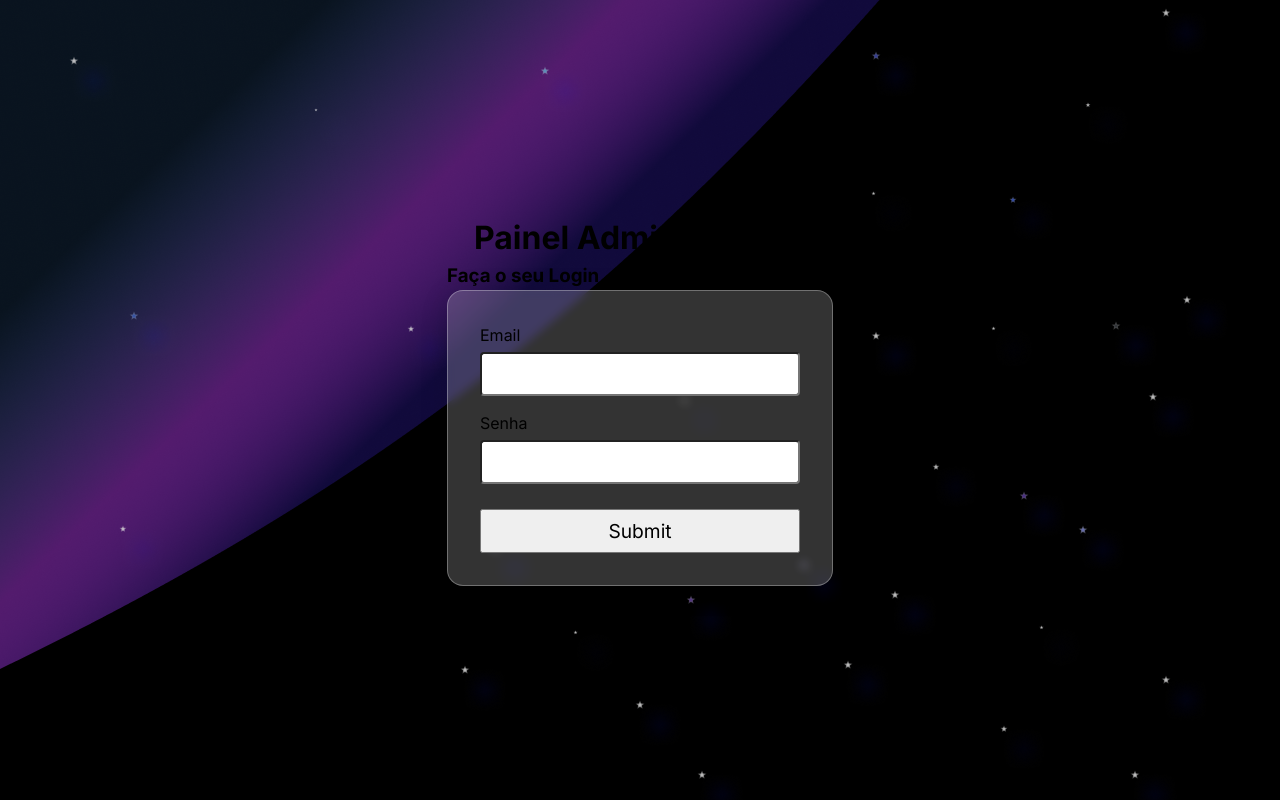
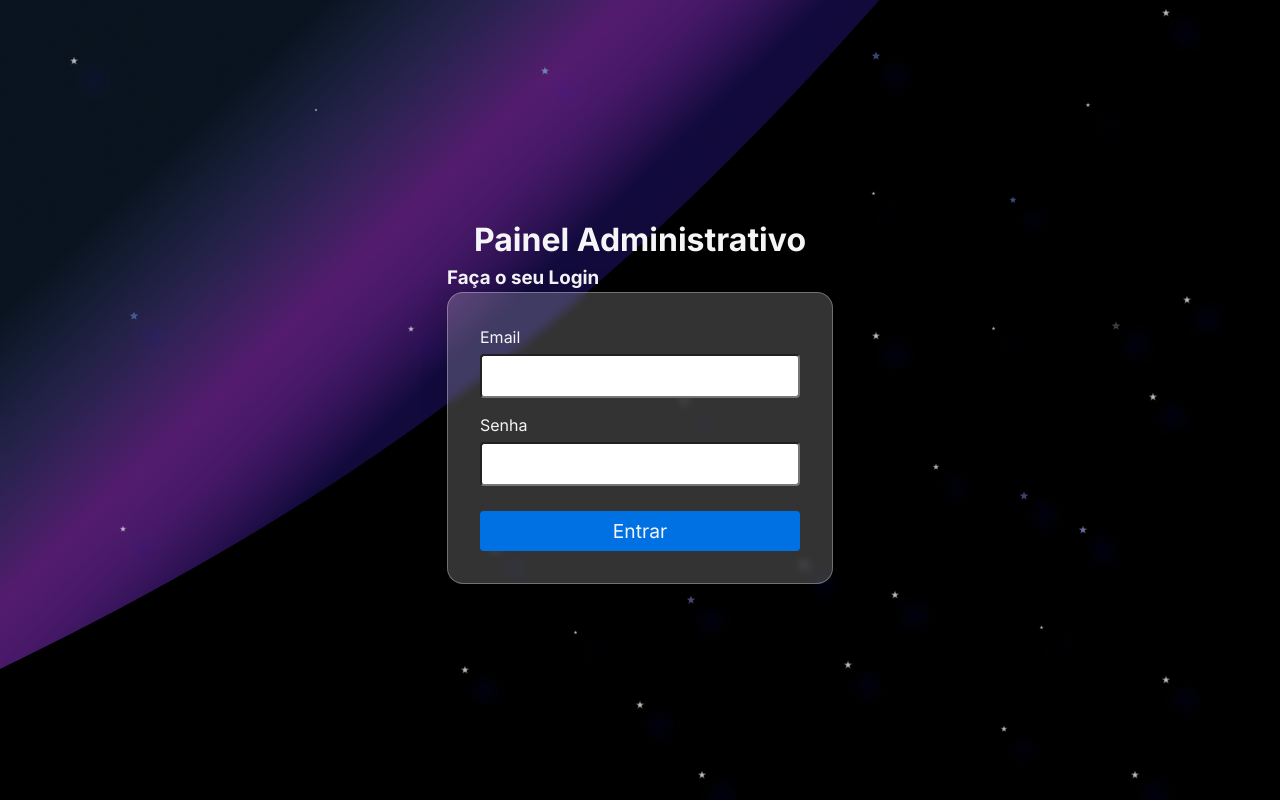
Before and after one commit to m-rcussilva/admin-panel, a Next.js app in the folder admin-panel-frontend/: page /login in a window 1280 px wide. Built offline with nearby package versions, Linux system fonts and the light colour scheme.

Commit message:
adding email and password for login page

```diff
--- a/admin-panel-frontend/src/app/login/login.module.css
+++ b/admin-panel-frontend/src/app/login/login.module.css
@@ -4,11 +4,12 @@
     background-position: center;
     background-repeat: no-repeat;
 
+    color: var(--text-white-color);
+
     display: flex;
     align-items: center;
     justify-content: center;
     min-height: 100vh;
-    /* max-width: 1280px; */
     width: 100%;
     margin: 0 auto;
 }
@@ -17,7 +18,6 @@
     display: flex;
     flex-direction: column;
     justify-content: center;
-    color: var(--white-text-color);
 }
 
 .HomeTitle {
@@ -61,3 +61,14 @@
     margin-top: 10px;
     padding: 0.35rem 0;
 }
+
+.LoginSubmitButton {
+    background-color: var(--button-blue-color);
+    color: var(--text-white-color);
+    border: none;
+    border-radius: 4px;
+}
+
+.LoginSubmitButton:hover {
+    background-color: var(--button-blue-color-hover);
+}
--- a/admin-panel-frontend/src/app/login/page.tsx
+++ b/admin-panel-frontend/src/app/login/page.tsx
@@ -1,21 +1,77 @@
+"use client"
+
+import { useRouter } from "next/navigation"
 import styles from "./login.module.css"
+import { useState } from "react"
 
 export default function LoginPage() {
+    const [email, setEmail] = useState("")
+    const [password, setPassword] = useState("")
+
+    const router = useRouter()
+
+    const handleEmailChange = (e: React.ChangeEvent<HTMLInputElement>) => {
+        setEmail(e.target.value)
+    }
+
+    const handlePasswordChange = (e: React.ChangeEvent<HTMLInputElement>) => {
+        setPassword(e.target.value)
+    }
+
+    const handleOnSubmit = (e: React.FormEvent) => {
+        e.preventDefault()
+
+        const adminCredentials = {
+            email: "admin@email.com",
+            password: "admin"
+        }
+
+        const enteredEmail = email
+        const enteredPassword = password
+
+        if (
+            enteredEmail == adminCredentials.email &&
+            enteredPassword == adminCredentials.password
+        ) {
+            router.push("/employees")
+        } else {
+            console.log("Email ou senha inválido")
+        }
+    }
+
     return (
         <div className={styles.HomeContainer}>
             <main className={styles.HomeMain}>
                 <h1 className={styles.HomeTitle}>Painel Administrativo</h1>
                 <h3>Faça o seu Login</h3>
 
-                <form action="" className={styles.HomeLoginForm}>
+                <form
+                    action=""
+                    className={styles.HomeLoginForm}
+                    onSubmit={handleOnSubmit}
+                >
                     <label htmlFor="">Email</label>
-                    <input type="text" name="" id="" />
+                    <input
+                        type="text"
+                        name="email"
+                        id="email"
+                        value={email}
+                        onChange={handleEmailChange}
+                    />
 
                     <label htmlFor="">Senha</label>
-                    <input type="password" name="" id="" />
+                    <input
+                        type="password"
+                        name="password"
+                        id="password"
+                        value={password}
+                        onChange={handlePasswordChange}
+                    />
 
                     <div className={styles.HomeLoginFormButtonContainer}>
-                        <button>Submit</button>
+                        <button className={styles.LoginSubmitButton}>
+                            Entrar
+                        </button>
                     </div>
                 </form>
             </main>
```
Also changed, not shown: admin-panel-frontend/src/app/employees/page.tsx (+13 -3 lines).
